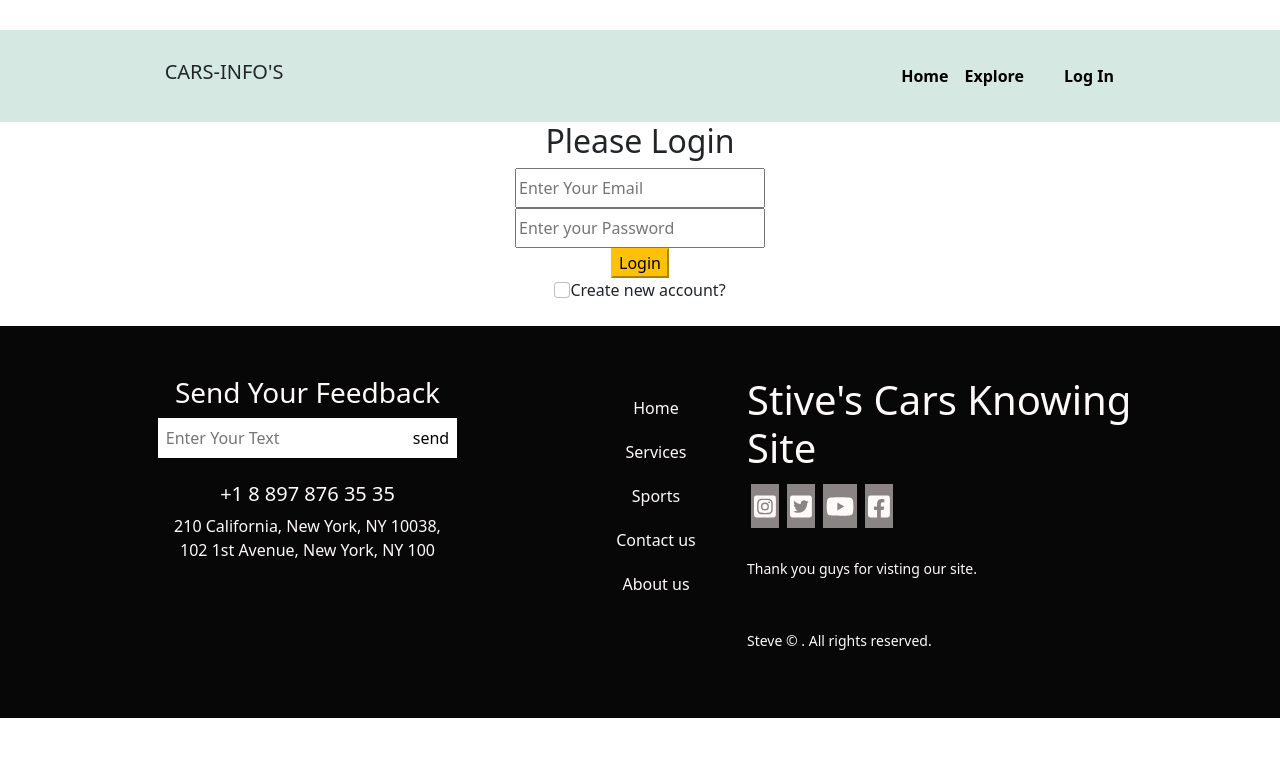
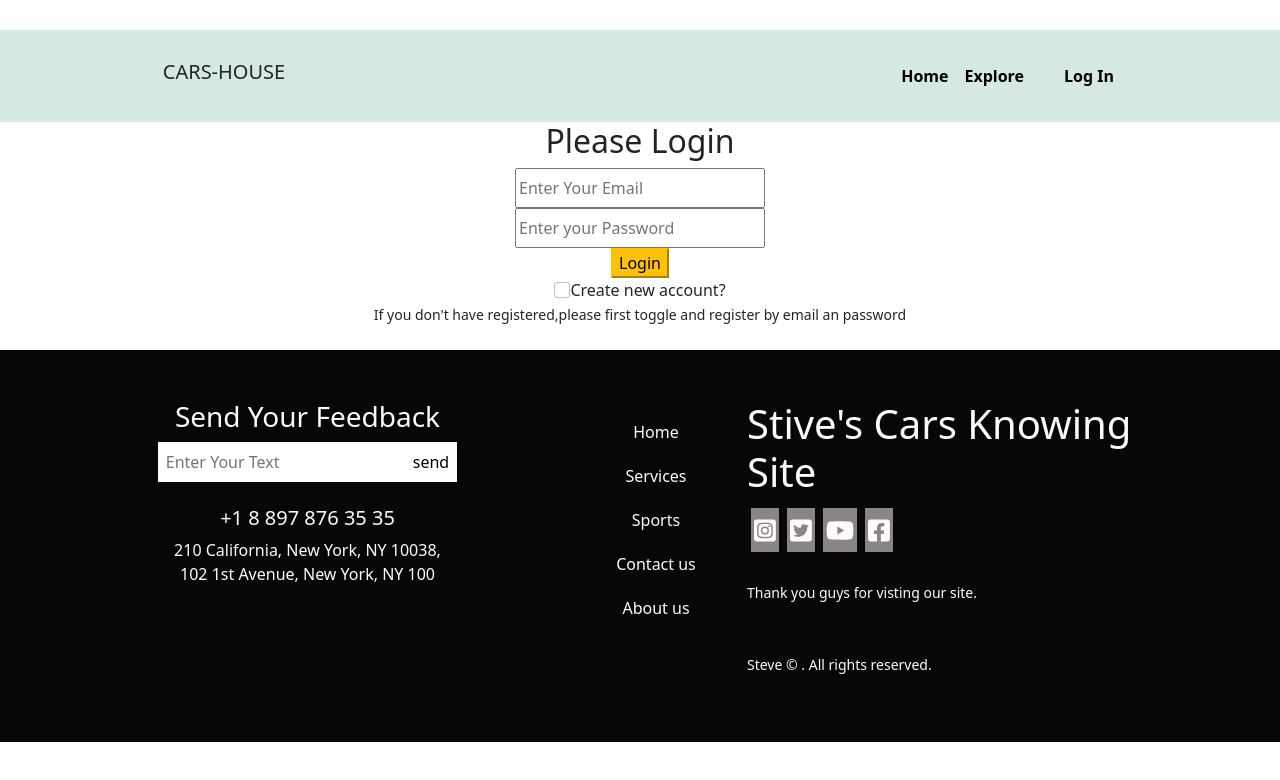
Before and after one commit to mynulislam75/FinalProject, a React (Create React App) app: page /login in a window 1280 px wide. Shown: the top 780 px of the page. Built offline with nearby package versions, Linux system fonts and the light colour scheme; no server answers.

Commit message:
alhamdulillah

```diff
--- a/src/components/Login/Login.js
+++ b/src/components/Login/Login.js
@@ -28,7 +28,8 @@ const Login = () => {
                         <input onChange={handleToggle} class="form-check-input" type="checkbox" value="" id="flexCheckDefault" />
                         <label class="form-check-label" for="flexCheckDefault">
                             Create new account?
-                        </label>
+                        </label> <br />
+                        <small>If you don't have registered,please first toggle and register by email an password</small>
                     </div>
                 </div>
             </form>
--- a/src/components/Makeadmin/MakeAdmin.js
+++ b/src/components/Makeadmin/MakeAdmin.js
@@ -19,7 +19,7 @@ const MakeAdmin = () => {
 
     return (
         <div>
-            <h1>make admin</h1>
+            <h1>Make Admin</h1>
             <form onSubmit={handleSubmit(onSubmit)}>
                 <input
                     className="input-field"
--- a/src/components/Myorder/Myorder.js
+++ b/src/components/Myorder/Myorder.js
@@ -50,7 +50,7 @@ const Myorder = () => {
                                 } alt="" />
                                 <h3>Service name: <br /> {oneService?.name}</h3>
                                 <p>{oneService?.description}</p>
-                                <button className="cancel-btn" onClick={() => handleDelete(oneService?._id)}>CANCEL</button>
+                                <button className="cancel-btn bg-success" onClick={() => handleDelete(oneService?._id)}>CANCEL</button>
                             </div>
 
                         </div>
--- a/src/components/Navbar/Navbar.js
+++ b/src/components/Navbar/Navbar.js
@@ -11,7 +11,7 @@ const Navbar = () => {
         <div className="navbar-container">
             <div className="row container items-container">
                 <div className="col-lg-4 col-sm-12">
-                    <h5>CARS-INFO'S</h5>
+                    <h5>CARS-HOUSE</h5>
                 </div>
                 <div className="col-lg-8 col-sm-12">
                     <div className="d-flex justify-content-end">
--- a/src/components/Signout/Signout.js
+++ b/src/components/Signout/Signout.js
@@ -4,7 +4,6 @@ import useAuth from '../../Hooks/useAuth';
 
 const Signout = () => {
     const { handleSignOut } = useAuth();
-
     return (
         <div className="text-center">
             <h4>Wants to logout?</h4>
```
Also changed, not shown: 1 other file (tests, documents, lock files or other folders).
